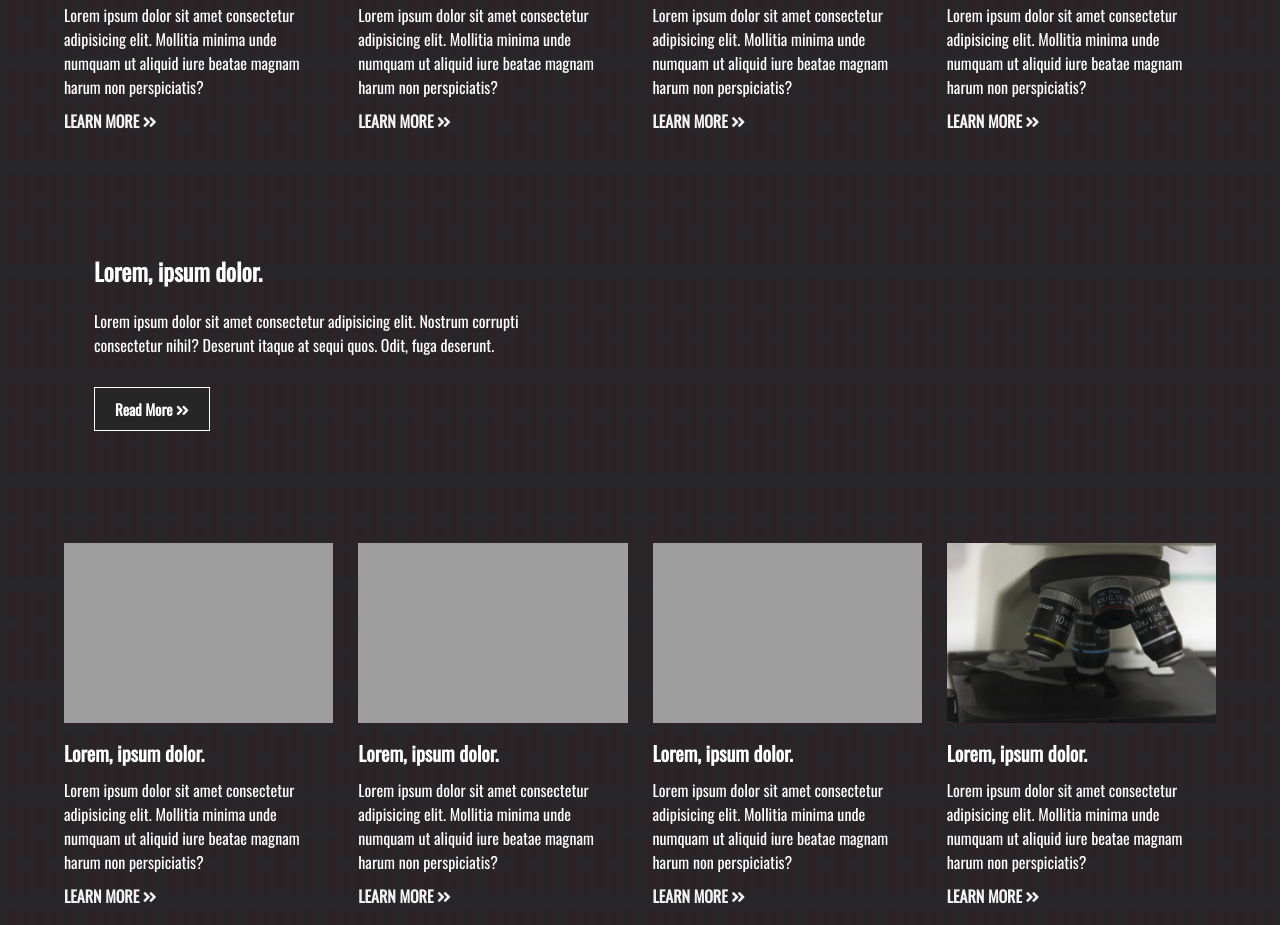
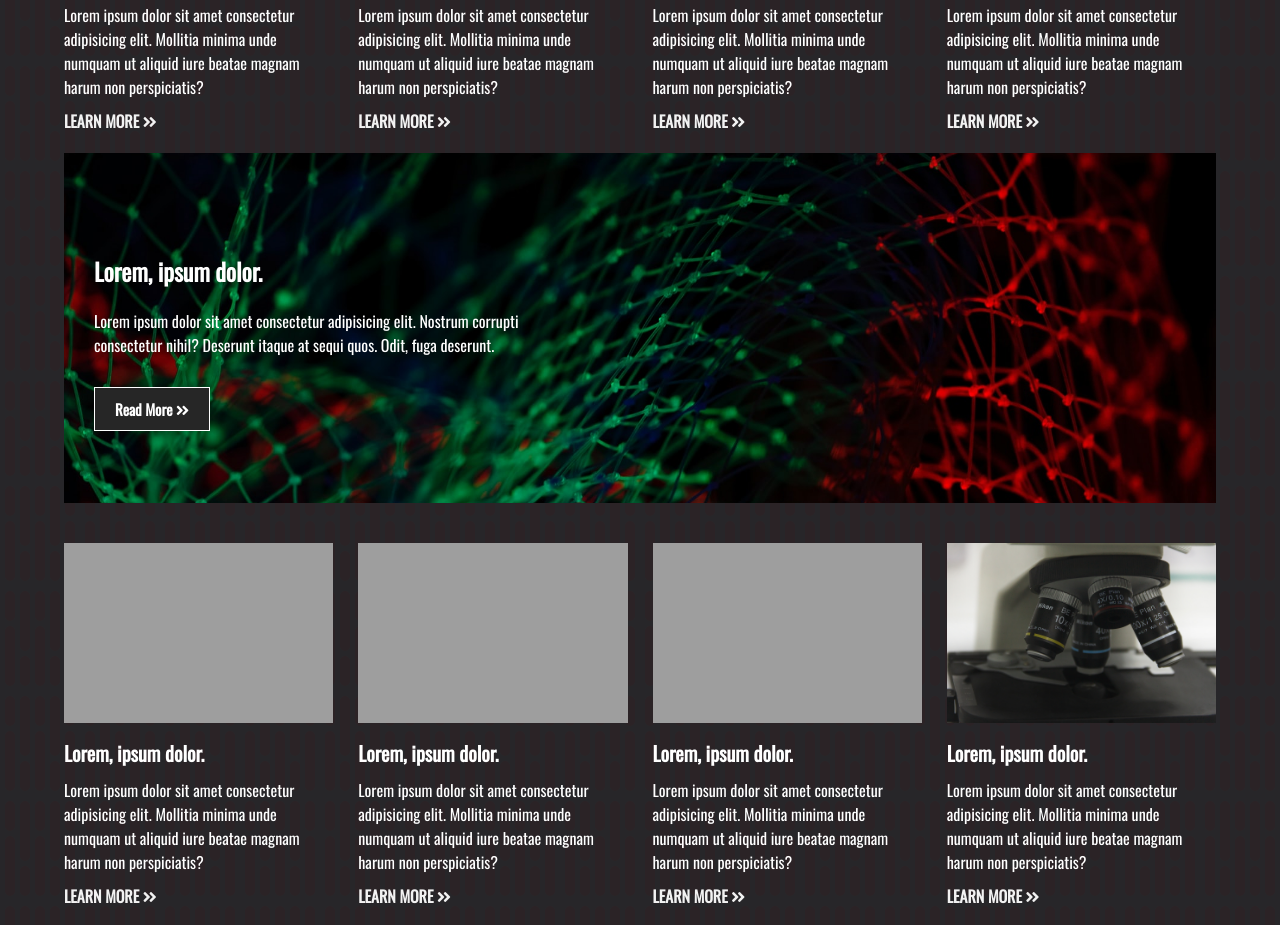
Before and after one commit to VeronicaSotoF/technews, a plain HTML site: page index.html in a window 1280 px wide. Shown: the part 884-1809 px from the top of the page. Drawn offline with nearby package versions, Linux system fonts and the light colour scheme; the site is published under a folder, as on GitHub Pages, so addresses that start at the root find nothing.

Commit message:
correcion ruta de imagen

```diff
--- a/styles.css
+++ b/styles.css
@@ -146,7 +146,7 @@ hr {
 .cards-banner-one {
     width: 100%;
     height: 350px;
-    background: url(/img/banner2.jpg) no-repeat center center/cover;
+    background: url(img/banner2.jpg) no-repeat center center/cover;
     margin-bottom: 40px;
 }
 
```
Also changed, not shown: img/banner22.jpg (added).
